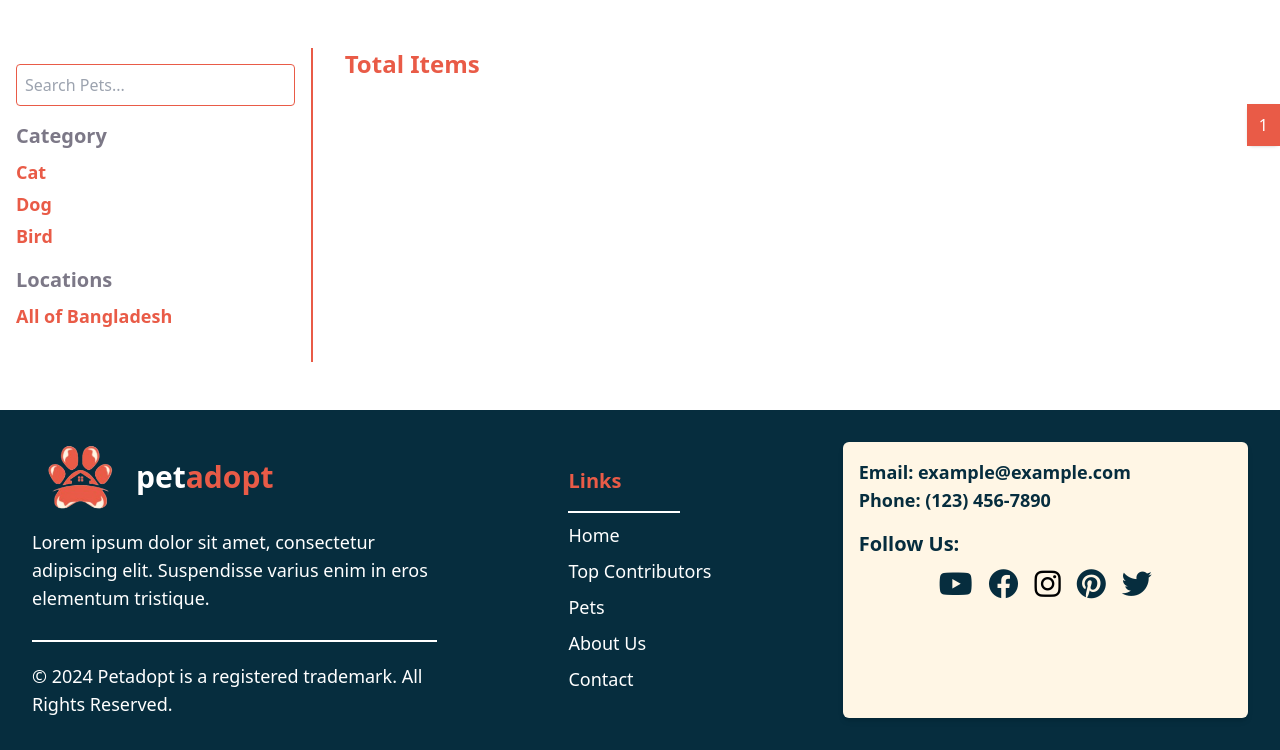
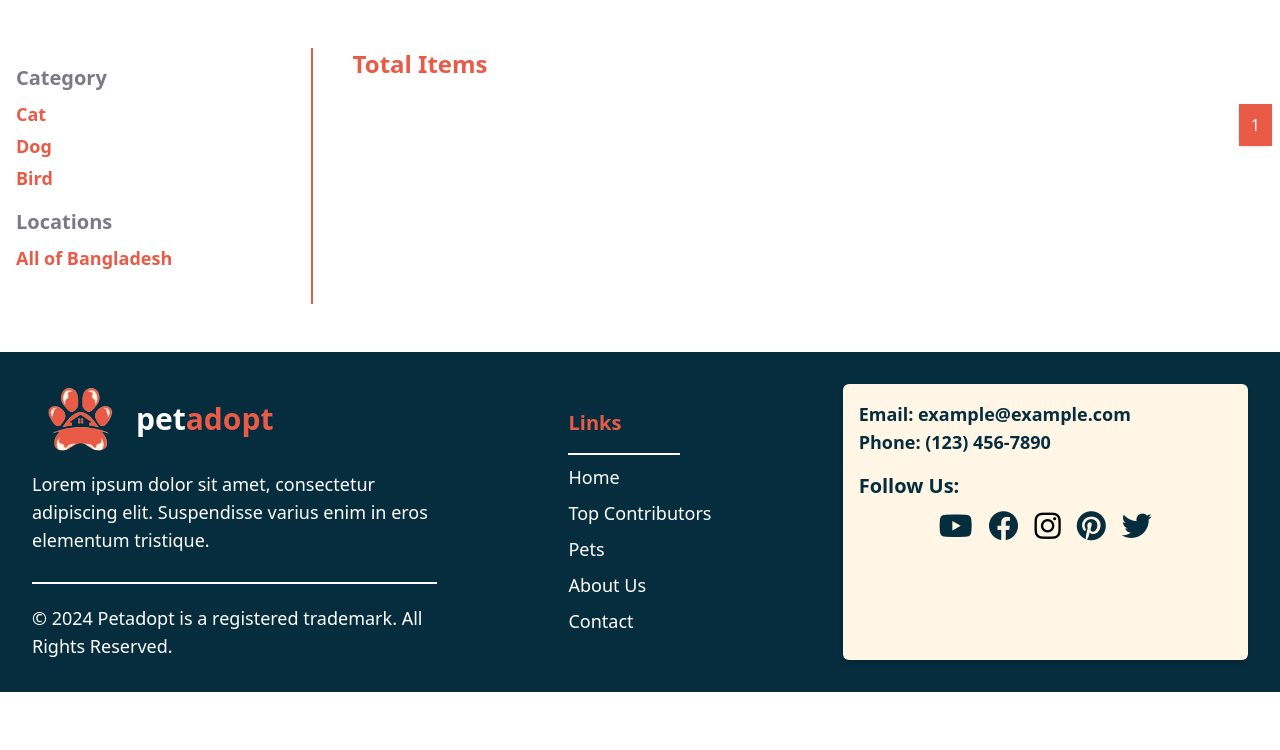
Before and after one commit to fahim-muntasir/petadoption, a Django app: page /items/ in a window 1280 px wide. Shown: the part 106-856 px from the top of the page. After the commit the page ends 798 px from the top, so only its background shows below. Run offline with Django 5.2, Linux system fonts and the light colour scheme; data that the repository does not hold is empty; some libraries are stand-ins or nearby versions.

Commit message:
items page responsive done

```diff
--- a/templates/petapp/header.html
+++ b/templates/petapp/header.html
@@ -1,19 +1,19 @@
 <header>
   <nav class="bg-[#fff6e5] py-3">
     <div class="container mx-auto flex items-center justify-between px-4">
-      <!-- Logo -->
-      <a class="flex items-center space-x-2" href="{% url 'home' %}">
-        <img src="/media/image/logo.png" alt="Logo" class="lg:w-28 " />
-      </a>
-
       <!-- Mobile Menu Button -->
-      <div class="md:hidden">
+      <div class="md:hidden flex items-center">
         <button id="menu-button" class="text-gray-800 focus:outline-none">
-          <i class="fa-solid fa-bars"></i>
+          <i class="fa-solid text-2xl fa-bars"></i>
         </button>
       </div>
 
-      <!-- Large Screen Navigation Links (Centering added here) -->
+      <!-- Logo -->
+      <a class="flex items-center space-x-2 md:ml-0 ml-auto" href="{% url 'home' %}">
+        <img src="/media/image/logo.png" alt="Logo" class="w-20 lg:w-28 sm:w-20 md:w-24" />
+      </a>
+
+      <!-- Large Screen Navigation Links -->
       <ul class="hidden md:flex md:flex-row md:space-x-8 text-gray-800 md:mt-0 mt-4 md:flex-1 justify-center">
         <li>
           <a href="{% url 'home' %}" class="hover:text-[#d04f3d] text-xl font-bold">Home</a>
@@ -38,9 +38,9 @@
       </div>
     </div>
 
-    <!-- Mobile Navigation Menu (hidden by default, visible on button click) -->
+    <!-- Mobile Navigation Menu -->
     <div id="mobile-menu" class="md:hidden hidden p-4">
-      <ul class="flex flex-col space-y-4 text-right">
+      <ul class="flex flex-col space-y-4 text-left">
         <li>
           <a href="{% url 'home' %}" class="hover:text-[#d04f3d] text-xl font-bold">Home</a>
         </li>
@@ -53,14 +53,14 @@
       </ul>
 
       <!-- Auth and Donate Buttons for Mobile -->
-      <div class="space-y-4 mt-4">
+      <div class="space-y-4 mt-4 text-left">
         {% if request.user.is_authenticated %}
-          <div class="text-center">
+          <div>
             <a href="{% url 'logout' %}?next={{ request.path }}" class="text-[#E95B47] font-semibold hover:text-[#d04f3d]">Logout</a>
             <a href="{% url 'createPet' %}" class="bg-[#E95B47] text-white font-semibold px-12 py-2 rounded hover:bg-[#d04f3d]">Donate</a>
           </div>
         {% else %}
-          <a href="{% url 'login' %}" class="bg-[#E95B47] text-white font-semibold px-12 py-2 rounded hover:bg-[#d04f3d] block text-center">Login</a>
+          <a href="{% url 'login' %}" class="bg-[#E95B47] text-white font-semibold px-12 py-2 rounded hover:bg-[#d04f3d] block">Login</a>
         {% endif %}
       </div>
     </div>
--- a/templates/petapp/items.html
+++ b/templates/petapp/items.html
@@ -1,87 +1,79 @@
-{% extends "petapp/base.html" %}
+{% extends 'petapp/base.html' %}
 
-{% block title %} Pets - petadopt {% endblock %}
+{% block title %}
+  Pets - petadopt
+{% endblock %}
 
 {% block content %}
   <div>
     <div class="container mx-auto my-12">
       <div class="flex flex-col lg:flex-row gap-8">
         <!-- Sidebar Filter -->
-                <div class="w-full lg:w-1/4 bg-white border-r-2 border-[#e95b47]  p-4 mb-6 lg:mb-0">
-                    <input type="text" placeholder="Search Pets..."
-                        class="w-full p-2 border border-[#e95b47] rounded mb-4 focus:outline-none">
+        <div class="w-full lg:w-1/4 bg-white  lg:border-r-2 border-[#e95b47] p-4 mb-6 lg:mb-0">
+          <div class="flex items-center justify-between mb-4 lg:hidden">
+            <input type="text" placeholder="Search Pets..." class="w-full p-2 border border-[#e95b47] rounded mr-2 focus:outline-none" />
+            <button id="filter-button" class="w-auto bg-[#e95b47] text-white py-2 px-3 rounded focus:outline-none"><i class="fa-solid fa-filter text-lg"></i> <!-- Filter Icon --></button>
+          </div>
+          <!-- Sidebar Content -->
+          <div id="filter-panel" class="lg:block mt-4 lg:mt-0 hidden">
+            <!-- Category Section -->
             <div class="mb-4">
-                        <h3 class="text-xl text-[#7c7887] mb-2 font-bold ">Category</h3>
+              <h3 class="text-xl text-[#7c7887] mb-2 font-bold">Category</h3>
               <ul class="space-y-1">
-                            <li><a href="#" class="text-[#e95b47] hover:text-black text-lg font-bold">Cat</a></li>
-                            <li><a href="#" class="text-[#e95b47] hover:text-black text-lg font-bold">Dog</a></li>
-                            <li><a href="#" class="text-[#e95b47] hover:text-black text-lg font-bold">Bird</a></li>
+                <li>
+                  <a href="#" class="text-[#e95b47] hover:text-black text-lg font-bold">Cat</a>
+                </li>
+                <li>
+                  <a href="#" class="text-[#e95b47] hover:text-black text-lg font-bold">Dog</a>
+                </li>
+                <li>
+                  <a href="#" class="text-[#e95b47] hover:text-black text-lg font-bold">Bird</a>
+                </li>
               </ul>
             </div>
-                    <!-- <div class="mb-4">
+
+            <!-- Locations Section -->
+            <div class="mb-4">
               <h3 class="text-xl text-[#7c7887] mb-2 font-bold">Locations</h3>
               <ul class="space-y-1">
-                            <li><a href="#" class="text-[#e95b47] hover:text-black text-lg font-bold">All of Bangladesh</a></li>
-                            {% for item in data %}
                 <li>
-                              <a href="?division={{item.division}}" class="text-[#e95b47] hover:text-black text-lg font-bold">{{item.division}}</a>
-                            </li>
-                            {% endfor %}
-                        </ul>
-                    </div> -->
-
-                    <div class="mb-4">
-                      <h3 class="text-xl text-[#7c7887] mb-2 font-bold">Locations</h3>
-
-                      <!-- Division List -->
-                      <ul class="space-y-1">
-                          <li>
-                              <!-- Link to reset division selection -->
-                              <a href="{% url 'items' %}" class="text-[#e95b47] hover:text-black text-lg font-bold">
-                                  All of Bangladesh
-                              </a>
+                  <a href="{% url 'items' %}" class="text-[#e95b47] hover:text-black text-lg font-bold">All of Bangladesh</a>
                 </li>
 
                 {% for item in divisions %}
                   <li>
-                              <div>
-                                  <!-- Division Link with URL containing division parameter -->
-                                  <a href="?division={{ item.division }}"
-                                     class="text-[#e95b47] hover:text-black text-lg font-bold block">
-                                     {{ item.division }}
-                                  </a>
+                    <a href="?division={{ item.division }}" class="text-[#e95b47] hover:text-black text-lg font-bold block">{{ item.division }}</a>
 
-                                  <!-- District List for Selected Division -->
                     {% if selected_division == item.division and districts %}
                       <ul class="space-y-1 mt-2 ml-4">
                         {% for district in districts %}
                           <li>
-                                          <a href="#">{{ district.district }}</a>
+                            <a href="#" class="text-gray-800 hover:text-[#e95b47]">{{ district.district }}</a>
                           </li>
                         {% endfor %}
                       </ul>
                     {% endif %}
-                              </div>
                   </li>
                 {% endfor %}
               </ul>
             </div>
           </div>
-                <!-- test -->
+        </div>
+
         <!-- Pet Listing Section -->
-                <div class="w-full lg:w-3/4">
+        <div class="w-full px-2 lg:w-3/4">
           <h2 class="text-2xl font-bold mb-4 text-[#e95b47]">Total Items</h2>
           <div class="space-y-6">
             <!-- Single Pet Card -->
             {% for post in page_obj %}
               <a href="{% url 'item' id=post.id %}" class="bg-[#fff6e5] border border-red-200 rounded-lg p-4 flex flex-col sm:flex-row items-start">
-                            <img src="/media/{{ post.image }}" alt="Cat"
-                                class="w-full sm:w-56 h-48 object-cover rounded-md mb-4 sm:mb-0 sm:mr-4">
+                <img src="/media/{{ post.image }}" alt="Cat" class="w-full sm:w-56 h-48 object-cover rounded-md mb-4 sm:mb-0 sm:mr-4" />
                 <div class="flex flex-col">
                   <h3 class="text-xl font-bold text-gray-800">{{ post.title }}</h3>
                   <p class="text-[#115470] text-base mt-2 font-semibold">{{ post.description|truncatewords:30 }}</p>
-                                <p class="font-semibold text-lg mt-2">{% load tz %}
-                                  Published At: {% localtime on %}{{ post.created_at }}{% endlocaltime %}</p>
+                  <p class="font-semibold text-lg mt-2">
+                    {% load tz %}Published At:{% localtime on %}{{ post.created_at }}{% endlocaltime %}
+                  </p>
                 </div>
               </a>
             {% endfor %}
@@ -92,8 +84,7 @@
             <nav class="inline-flex rounded-md shadow">
               <!-- Previous Page Link -->
               {% if page_obj.has_previous %}
-                              <a href="?page={{ page_obj.previous_page_number }}"
-                                class="px-3 py-2 text-[#062d3e] bg-white border border-[#e95b47] rounded-l-md hover:bg-gray-100">Prev</a>
+                <a href="?page={{ page_obj.previous_page_number }}" class="px-3 py-2 text-[#062d3e] bg-white border border-[#e95b47] rounded-l-md hover:bg-gray-100">Prev</a>
               {% endif %}
 
               <!-- First Page Link -->
@@ -106,32 +97,32 @@
 
               <!-- Middle Page Links (Dynamic Range) -->
               {% for num in page_obj.paginator.page_range %}
-                              {% if num >= page_obj.number|add:"-1" and num <= page_obj.number|add:"1" %}
+                {% if num >= page_obj.number|add:'-1' and num <= page_obj.number|add:'1' %}
                   <a href="?page={{ num }}"
-                                    class="px-3 py-2 {% if page_obj.number == num %}text-white bg-[#e95b47]{% else %}text-[#062d3e] bg-white{% endif %} border-t border-b border-[#e95b47] hover:bg-gray-100">
+                    class="px-3 py-2 {% if page_obj.number == num %}
+                      text-white bg-[#e95b47]
+                    {% else %}
+                      text-[#062d3e] bg-white
+                    {% endif %} border-t border-b border-[#e95b47] hover:bg-gray-100">
                     {{ num }}
                   </a>
                 {% endif %}
               {% endfor %}
 
               <!-- Last Page Link -->
-                          {% if page_obj.number < page_obj.paginator.num_pages|add:"-1" %}
-                              {% if page_obj.number < page_obj.paginator.num_pages|add:"-2" %}
+              {% if page_obj.number < page_obj.paginator.num_pages|add:'-1' %}
+                {% if page_obj.number < page_obj.paginator.num_pages|add:'-2' %}
                   <span class="px-3 py-2 text-gray-500 bg-white border-t border-b border-[#e95b47]">...</span>
                 {% endif %}
-                              <a href="?page={{ page_obj.paginator.num_pages }}"
-                                class="px-3 py-2 text-[#062d3e] bg-white border-t border-b border-[#e95b47] hover:bg-gray-100">
-                                  {{ page_obj.paginator.num_pages }}
-                              </a>
+                <a href="?page={{ page_obj.paginator.num_pages }}" class="px-3 py-2 text-[#062d3e] bg-white border-t border-b border-[#e95b47] hover:bg-gray-100">{{ page_obj.paginator.num_pages }}</a>
               {% endif %}
 
               <!-- Next Page Link -->
               {% if page_obj.has_next %}
-                              <a href="?page={{ page_obj.next_page_number }}"
-                                class="px-3 py-2 text-[#062d3e] bg-white border border-[#e95b47] rounded-r-md hover:bg-gray-100">Next</a>
+                <a href="?page={{ page_obj.next_page_number }}" class="px-3 py-2 text-[#062d3e] bg-white border border-[#e95b47] rounded-r-md hover:bg-gray-100">Next</a>
               {% endif %}
             </nav>
-                        <!-- <nav class="inline-flex rounded-md shadow">
+            <!--  <nav class="inline-flex rounded-md shadow">
                           {% if page_obj.has_previous %}
                             <a href="?page={{ page_obj.previous_page_number }}"
                                 class="px-3 py-2 text-[#062d3e] bg-white border border-[#e95b47] rounded-l-md hover:bg-gray-100">Prev</a>
@@ -148,10 +139,22 @@
                             <a href="?page={{ page_obj.next_page_number }}"
                                 class="px-3 py-2 text-[#062d3e] bg-white border border-[#e95b47] rounded-r-md hover:bg-gray-100">Next</a>
                             {% endif %}
-                        </nav> -->
+                        </nav>  -->
           </div>
         </div>
       </div>
     </div>
   </div>
+
+  <script>
+    document.addEventListener('DOMContentLoaded', function () {
+      const filterButton = document.getElementById('filter-button')
+      const filterPanel = document.getElementById('filter-panel')
+
+      // Toggle the visibility of the filter panel when the button is clicked
+      filterButton.addEventListener('click', function () {
+        filterPanel.classList.toggle('hidden')
+      })
+    })
+  </script>
 {% endblock %}
```
Also changed, not shown: media/uploads/461184085_556453636824625_3299983492739815878_n.jpg (added). Lines whose indentation alone changed are shown as unchanged.
